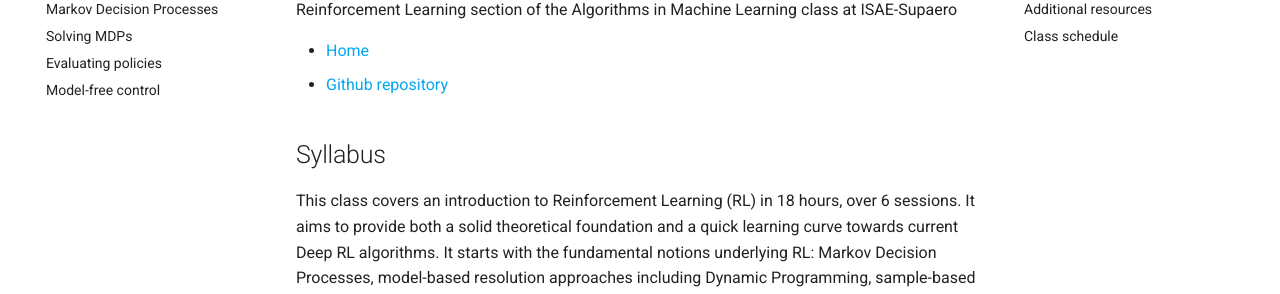
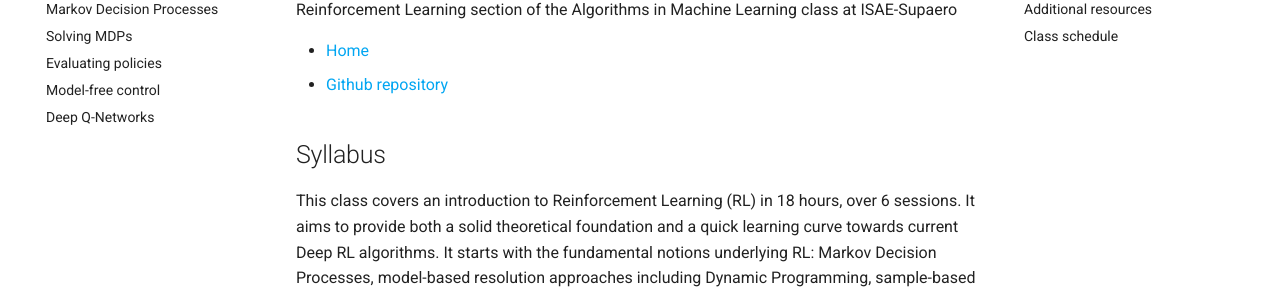
Before and after one commit to SupaeroDataScience/reinforcement-learning, an MkDocs documentation site: the page built from docs/index.md, in a window 1280 px wide. Shown: the part 183-477 px from the top of the page. Built offline with MkDocs 1.6.1 and Material for MkDocs 9.7.7, drawn with Linux system fonts in a browser that asks for light colours; comment, search, counter and statistics services are not loaded.

Commit message:
update site

```diff
--- a/mkdocs.yml
+++ b/mkdocs.yml
@@ -27,6 +27,7 @@ nav:
 - Solving MDPs: RL2-DP.md
 - Evaluating policies: RL3-eval.md
 - Model-free control: RL4-control.md
+- Deep Q-Networks: RL5-DQN.md
 
 markdown_extensions:
 - markdown.extensions.codehilite:
```
